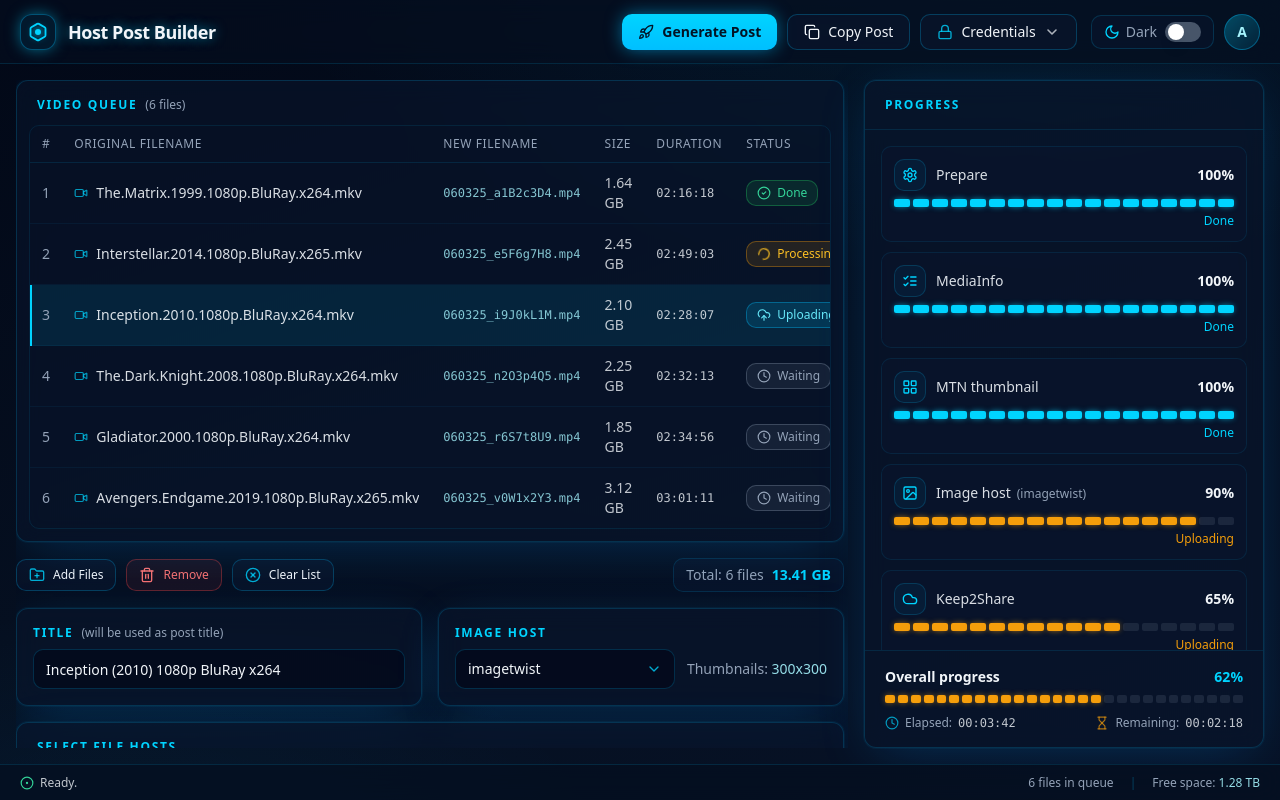
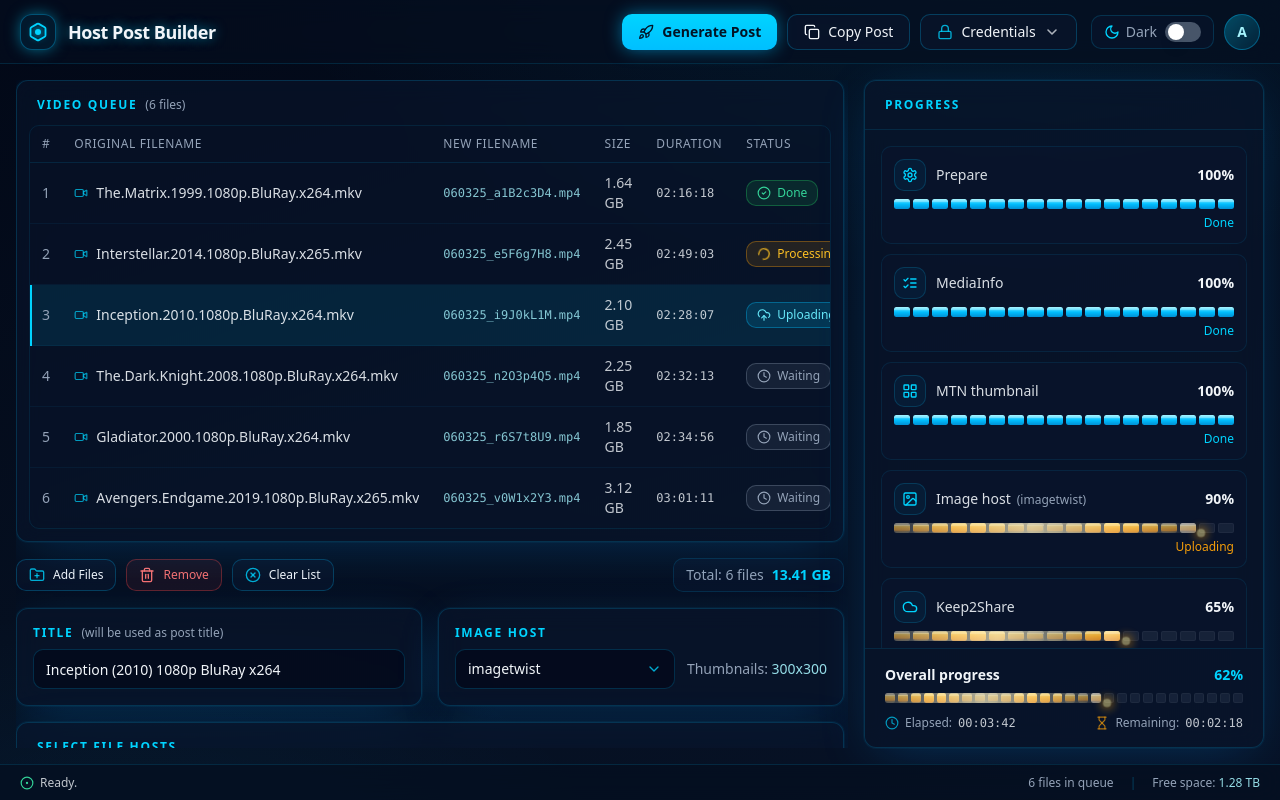
Before and after one commit to maxmillerOai/UPtool, a React (Vite) app: page / in a window 1280 px wide. Built offline with nearby package versions, Linux system fonts and the light colour scheme; the HTML template or start-up script is replaced by a standard one.

Commit message:
Add modern animated progress bars (gradient fill, flowing wave, sheen, glowing edge)
Co-authored-by: maxmillerOai <maxmillerOai@users.noreply.github.com>

```diff
--- a/src/components/SegmentedProgress.tsx
+++ b/src/components/SegmentedProgress.tsx
@@ -6,12 +6,36 @@ export interface SegmentedProgressProps {
   state: ProgressState;
   segments?: number;
   className?: string;
+  /** Enables the flowing wave / sheen animation for in-progress bars. */
+  animated?: boolean;
 }
 
-const fillColor: Record<ProgressState, string> = {
-  done: "bg-cyber-cyan shadow-[0_0_6px_-1px_rgba(0,212,255,0.8)]",
-  uploading: "bg-cyber-orange shadow-[0_0_6px_-1px_rgba(245,158,11,0.8)]",
-  waiting: "bg-slate-600",
+interface StateStyle {
+  fill: string;
+  glow: string;
+  sheen: string;
+  orb: string;
+}
+
+const styleByState: Record<ProgressState, StateStyle> = {
+  done: {
+    fill: "bg-gradient-to-t from-[#0090d4] via-[#00bfff] to-[#8af0ff]",
+    glow: "shadow-[0_0_8px_-1px_rgba(0,212,255,0.85)]",
+    sheen: "via-cyan-100/70",
+    orb: "bg-cyan-200 shadow-[0_0_12px_3px_rgba(0,212,255,0.9)]",
+  },
+  uploading: {
+    fill: "bg-gradient-to-t from-[#d97706] via-[#f59e0b] to-[#fcd34d]",
+    glow: "shadow-[0_0_8px_-1px_rgba(245,158,11,0.9)]",
+    sheen: "via-amber-100/70",
+    orb: "bg-amber-200 shadow-[0_0_12px_3px_rgba(245,158,11,0.95)]",
+  },
+  waiting: {
+    fill: "bg-slate-600/40",
+    glow: "",
+    sheen: "",
+    orb: "",
+  },
 };
 
 export function SegmentedProgress({
@@ -19,23 +43,70 @@ export function SegmentedProgress({
   state,
   segments = 20,
   className,
+  animated = true,
 }: SegmentedProgressProps) {
-  const filled = Math.round((percent / 100) * segments);
+  const clamped = Math.max(0, Math.min(100, percent));
+  const filled = Math.round((clamped / 100) * segments);
+  const s = styleByState[state];
+  const active = state === "uploading" && animated;
+  const boundary = (filled / segments) * 100;
 
   return (
-    <div className={cn("flex w-full gap-[3px]", className)}>
+    <div className={cn("relative w-full", className)}>
+      <div className="flex w-full items-stretch gap-[3px]">
         {Array.from({ length: segments }).map((_, i) => {
           const isFilled = i < filled;
+          const isLeading = isFilled && i === filled - 1;
           return (
             <span
               key={i}
+              className="relative h-2.5 flex-1 overflow-hidden rounded-[2px] bg-[rgba(148,163,184,0.1)] ring-1 ring-inset ring-white/[0.04]"
+            >
+              {isFilled && (
+                <span
                   className={cn(
-              "h-2 flex-1 rounded-[2px] transition-colors",
-              isFilled ? fillColor[state] : "bg-[rgba(148,163,184,0.14)]"
+                    "absolute inset-0 rounded-[2px] transition-all duration-500",
+                    s.fill,
+                    s.glow,
+                    active && "animate-segment-wave"
                   )}
+                  style={active ? { animationDelay: `${i * 65}ms` } : undefined}
                 />
+              )}
+              {isFilled && (
+                <span className="absolute inset-x-0 top-0 h-1/3 rounded-t-[2px] bg-white/25" />
+              )}
+              {isLeading && active && (
+                <span className="absolute inset-0 rounded-[2px] bg-white/35 animate-pulse-glow" />
+              )}
+            </span>
           );
         })}
       </div>
+
+      {active && filled > 0 && (
+        <div
+          className="pointer-events-none absolute inset-y-0 left-0 overflow-hidden rounded-[3px]"
+          style={{ width: `${boundary}%` }}
+        >
+          <div
+            className={cn(
+              "absolute inset-y-0 -inset-x-6 animate-shimmer bg-gradient-to-r from-transparent to-transparent",
+              s.sheen
+            )}
+          />
+        </div>
+      )}
+
+      {active && filled > 0 && filled < segments && (
+        <span
+          className={cn(
+            "pointer-events-none absolute top-1/2 h-2.5 w-2.5 -translate-x-1/2 -translate-y-1/2 rounded-full animate-edge-pulse",
+            s.orb
+          )}
+          style={{ left: `${boundary}%` }}
+        />
+      )}
+    </div>
   );
 }
--- a/tailwind.config.js
+++ b/tailwind.config.js
@@ -57,9 +57,29 @@ export default {
           "0%, 100%": { opacity: "1" },
           "50%": { opacity: "0.6" },
         },
+        shimmer: {
+          "0%": { transform: "translateX(-120%)" },
+          "100%": { transform: "translateX(120%)" },
+        },
+        "segment-wave": {
+          "0%, 100%": { opacity: "0.55", transform: "scaleY(0.6)" },
+          "50%": { opacity: "1", transform: "scaleY(1)" },
+        },
+        "flow-x": {
+          "0%": { backgroundPosition: "0% 50%" },
+          "100%": { backgroundPosition: "200% 50%" },
+        },
+        "edge-pulse": {
+          "0%, 100%": { opacity: "0.45", transform: "scale(0.8)" },
+          "50%": { opacity: "1", transform: "scale(1.2)" },
+        },
       },
       animation: {
         "pulse-glow": "pulse-glow 1.8s ease-in-out infinite",
+        shimmer: "shimmer 2.2s ease-in-out infinite",
+        "segment-wave": "segment-wave 1.4s ease-in-out infinite",
+        "flow-x": "flow-x 3s linear infinite",
+        "edge-pulse": "edge-pulse 1.4s ease-in-out infinite",
       },
     },
   },
```
Lines whose indentation alone changed are shown as unchanged.
